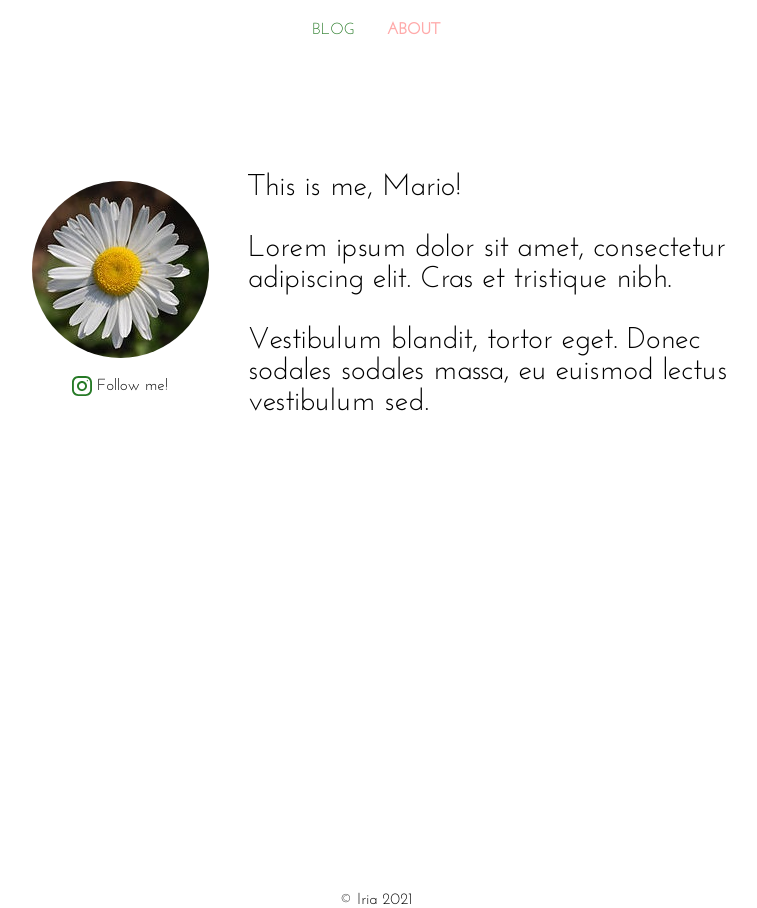
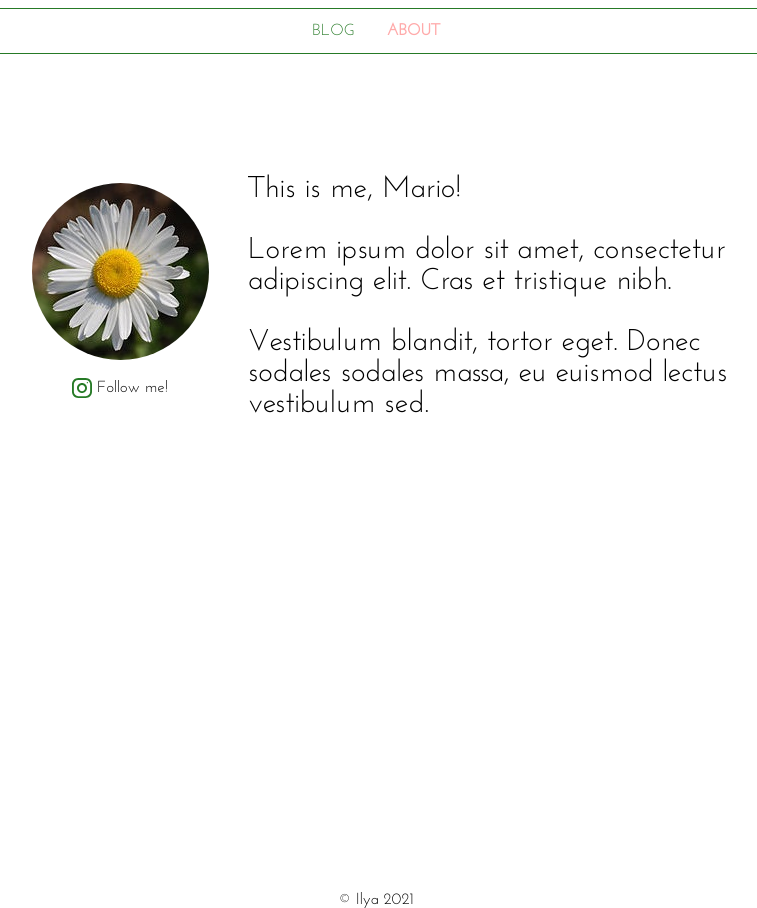
Before and after one commit to Hylak/ilyablog, a Jekyll site: the page built from about.html, in a window 1280 px wide. Shown: the whole page, without its empty margins (264-1021 px from the left). Built offline with Jekyll 4.4.1, drawn with Linux system fonts in a browser that asks for light colours.

Commit message:
Added nav border and some vendor prefixes

```diff
--- a/_includes/footer.html
+++ b/_includes/footer.html
@@ -1,5 +1,5 @@
     <footer>
-        <div>&copy; Iria 2021</div>
+        <div>&copy; Ilya 2021</div>
     </footer>
     </body>
 </html>
--- a/_sass/about.scss
+++ b/_sass/about.scss
@@ -27,7 +27,9 @@
     width: 20px;
     height: 20px;
     display: inline-block;
+    -webkit-mask: url('/assets/images/insta.svg');
     mask: url('/assets/images/insta.svg');
+    -webkit-mask-size: cover;
     mask-size: cover;
     background-color: $base_color;
 }
--- a/_sass/main.scss
+++ b/_sass/main.scss
@@ -26,7 +26,10 @@ nav {
     display: flex;
     flex-direction: row;
     justify-content: center;
-    width: 100%;
+    width: 70vw;
+    border-top: $base_color 1px solid;
+    border-bottom: $base_color 1px solid;
+    margin: 0px auto;
     margin-bottom: 5vh;
 }
 
--- a/_sass/post.scss
+++ b/_sass/post.scss
@@ -23,7 +23,9 @@
     width: 15px;
     height: 15px;
     display: inline-block;
+    -webkit-mask: url('/assets/images/sakura.svg');
     mask: url('/assets/images/sakura.svg');
+    -webkit-mask-size: cover;
     mask-size: cover;
     background-color: $accent_color;
     margin-right: .3em;
```
